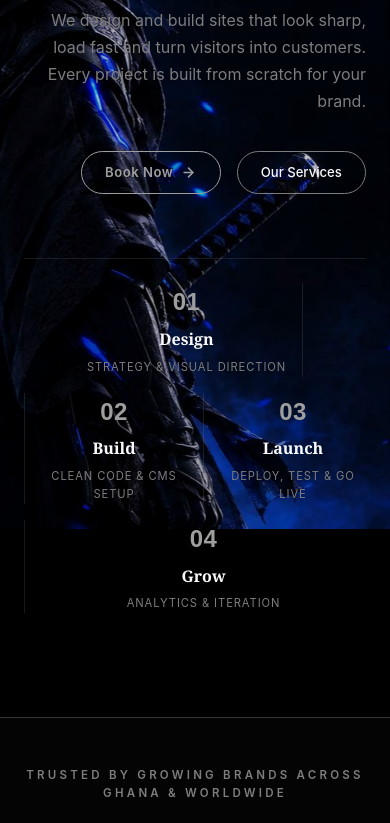
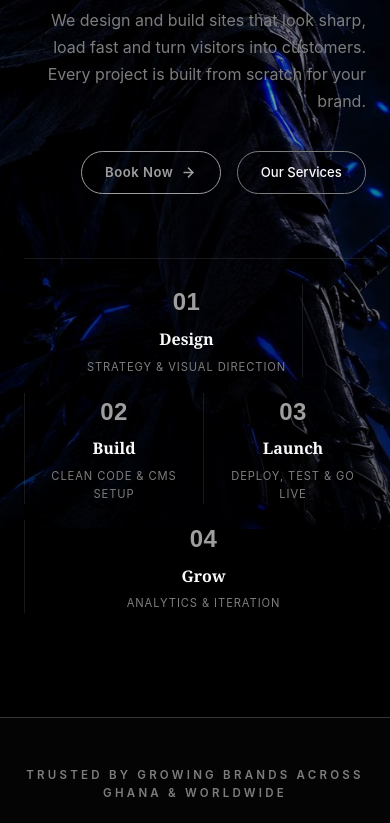
Before and after one commit to Buggybigsam/saint-tech-solutions, a website: page index.html in a window 390 px wide. Shown: the part 315-1138 px from the top of the page. Drawn offline with Linux system fonts and the light colour scheme; no server answers.

Commit message:
fix: mobile background image rendering - remove background-attachment:fixed on mobile (broken on iOS Safari), improve background-position for portrait screens, darken overlay for readability

```diff
--- a/styles.css
+++ b/styles.css
@@ -87,9 +87,10 @@ body {
   z-index: -2;
   background-image: url('assets/images/photo_2026-09-29_20-46-35.jpg');
   background-size: cover;
-  background-position: center;
+  background-position: center top;
   background-repeat: no-repeat;
   background-attachment: fixed;
+  will-change: transform;
 }
 
 /* Light overlay for readability - very subtle */
@@ -99,12 +100,37 @@ body {
   z-index: -1;
   background: linear-gradient(
     to bottom,
-    rgba(0, 0, 0, 0.25) 0%,
-    rgba(0, 0, 0, 0.15) 40%,
-    rgba(0, 0, 0, 0.35) 100%
+    rgba(0, 0, 0, 0.45) 0%,
+    rgba(0, 0, 0, 0.25) 40%,
+    rgba(0, 0, 0, 0.55) 100%
   );
   pointer-events: none;
 }
+
+/* Fix background-attachment:fixed — broken on iOS Safari & most mobile browsers */
+@media (max-width: 768px) {
+  .bg-slideshow {
+    background-attachment: scroll;
+    background-position: 30% top;
+    background-size: cover;
+    /* Use CSS transform trick for parallax feel without broken fixed */
+    position: fixed;
+    top: 0;
+    left: 0;
+    width: 100%;
+    height: 100%;
+  }
+
+  .bg-overlay {
+    background: linear-gradient(
+      to bottom,
+      rgba(0, 0, 0, 0.6) 0%,
+      rgba(0, 0, 0, 0.35) 50%,
+      rgba(0, 0, 0, 0.65) 100%
+    );
+  }
+}
+
 
 ::selection {
   background: hsl(var(--primary-glow) / 0.35);
```
